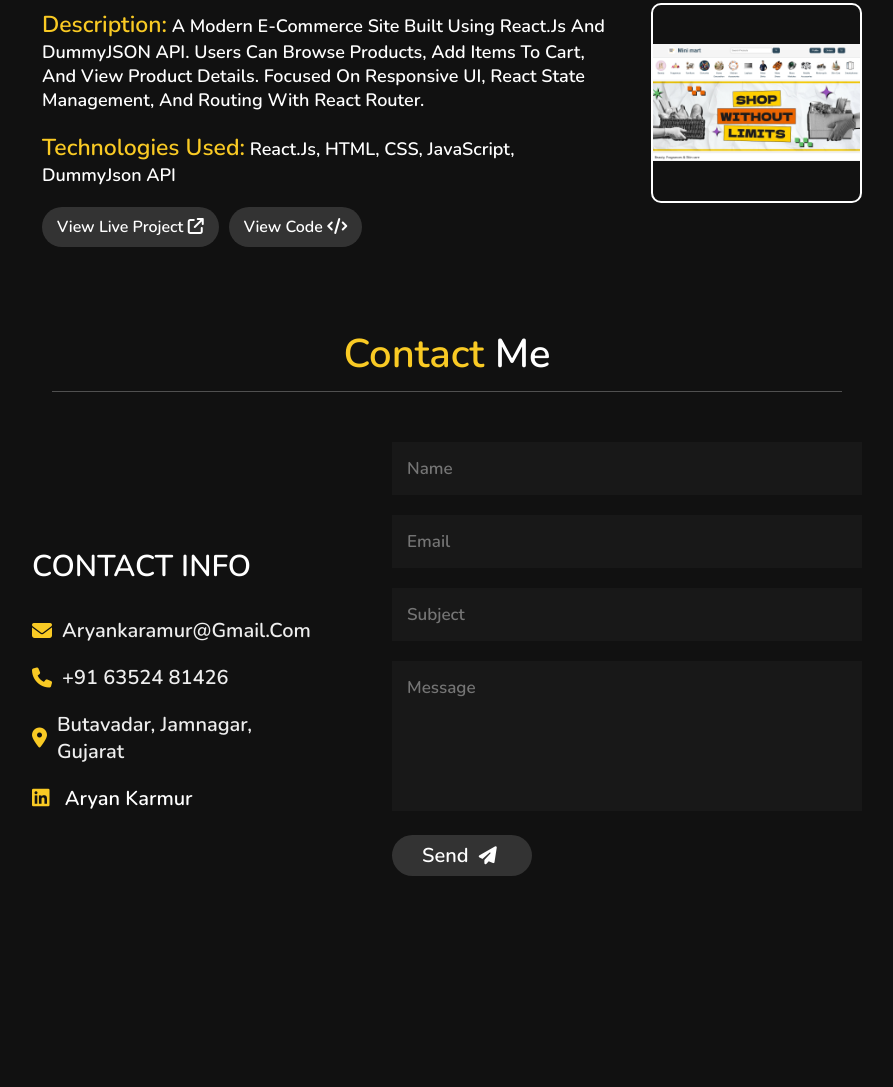
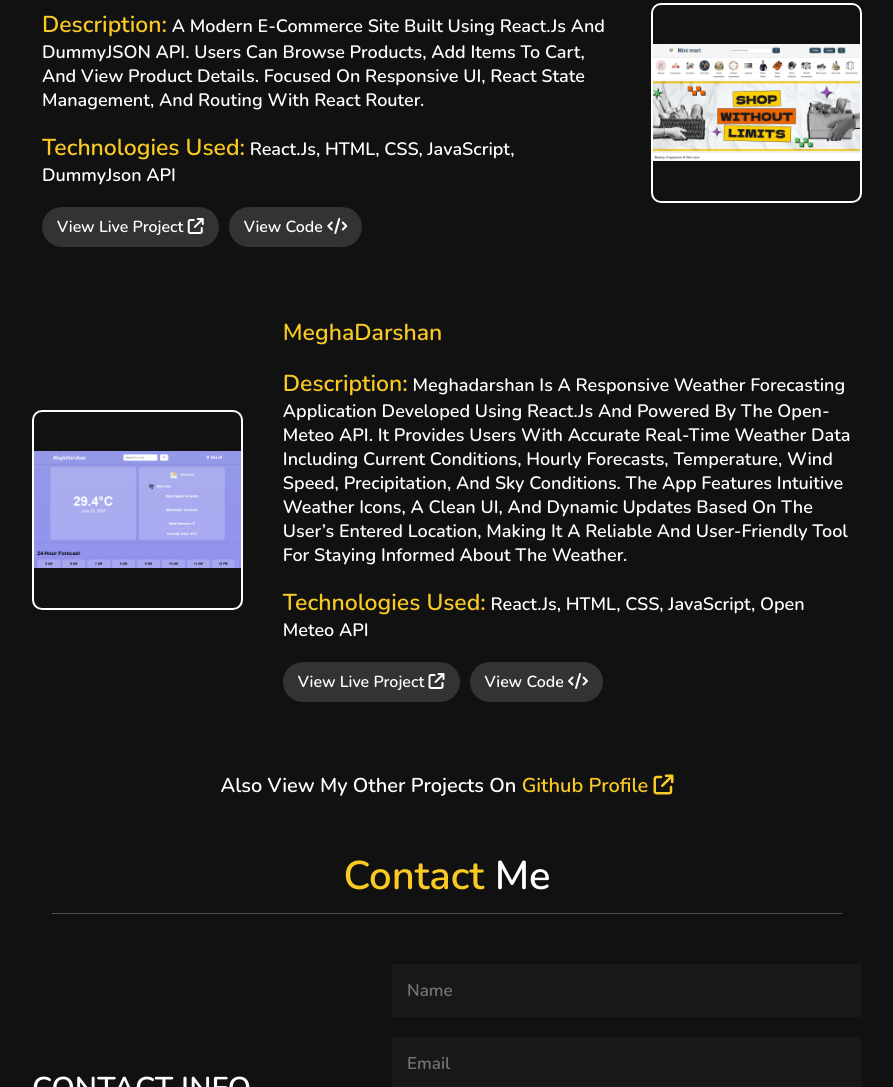
Before and after one commit to Aryankarmur/portfolio, a plain HTML site: page index.html in a window 1280 px wide. Shown: the part 2936-4023 px from the top of the page, without its empty margins (368-1261 px from the left). Drawn offline with nearby package versions, Linux system fonts and the light colour scheme.

Commit message:
new project added

```diff
--- a/index.html
+++ b/index.html
@@ -33,7 +33,7 @@
     />
     <meta property="og:type" content="website" />
     <meta property="og:site_name" content="Aryan Karmur Portfolio" />
-<!-- end open graph -->
+    <!-- end open graph -->
 
     <link rel="icon" href="assets/image/aryan.ico" />
     <link rel="stylesheet" href="style.css" />
@@ -259,6 +259,56 @@
               </div>
             </div>
           </div>
+          <div class="box">
+            <div class="project-img">
+              <img
+                src="assets/image/meghadarshan.png"
+                alt="Meghadarshan image"
+              />
+            </div>
+            <div class="project-details">
+              <h3><span> MeghaDarshan</span></h3>
+              <p>
+                <span>Description:</span> Meghadarshan is a responsive weather
+                forecasting application developed using React.js and powered by
+                the Open-Meteo API. It provides users with accurate real-time
+                weather data including current conditions, hourly forecasts,
+                temperature, wind speed, precipitation, and sky conditions. The
+                app features intuitive weather icons, a clean UI, and dynamic
+                updates based on the user’s entered location, making it a
+                reliable and user-friendly tool for staying informed about the
+                weather.
+              </p>
+              <p>
+                <span>Technologies Used:</span> React.Js, HTML, CSS, JavaScript,
+                Open meteo API
+              </p>
+              <div class="buttons">
+                <a href="https://meghadarshan.netlify.app/" target="_blank"
+                  ><button>
+                    View Live Project
+                    <i class="fas fa-external-link"></i></button
+                ></a>
+                <a
+                  href="https://github.com/Aryankarmur/meghadarshan"
+                  target="_blank"
+                  ><button>View Code <i class="fas fa-code"></i></button
+                ></a>
+              </div>
+            </div>
+          </div>
+        </div>
+        <div class="more-projects">
+          <p>
+            also view my other projects on
+            <a
+              href="https://github.com/Aryankarmur"
+              target="_blank"
+              rel="noopener noreferrer"
+            >
+              github profile <i class="fas fa-external-link"></i>
+            </a>
+          </p>
         </div>
       </section>
       <!-- portfolio section ends -->
--- a/style.css
+++ b/style.css
@@ -395,6 +395,19 @@ main .image img {
   cursor: pointer;
 }
 
+.portfolio .more-projects {
+  display: flex;
+  justify-content: center;
+  align-items: center;
+  padding: 2rem;
+  color: #fff;
+  font-size: 2rem;
+}
+.portfolio .more-projects a {
+  color: #f9ca24;
+  text-decoration: none;
+}
+
 /* ====== End portfolio ====== */
 
 /* ====== Start contact ====== */
```
